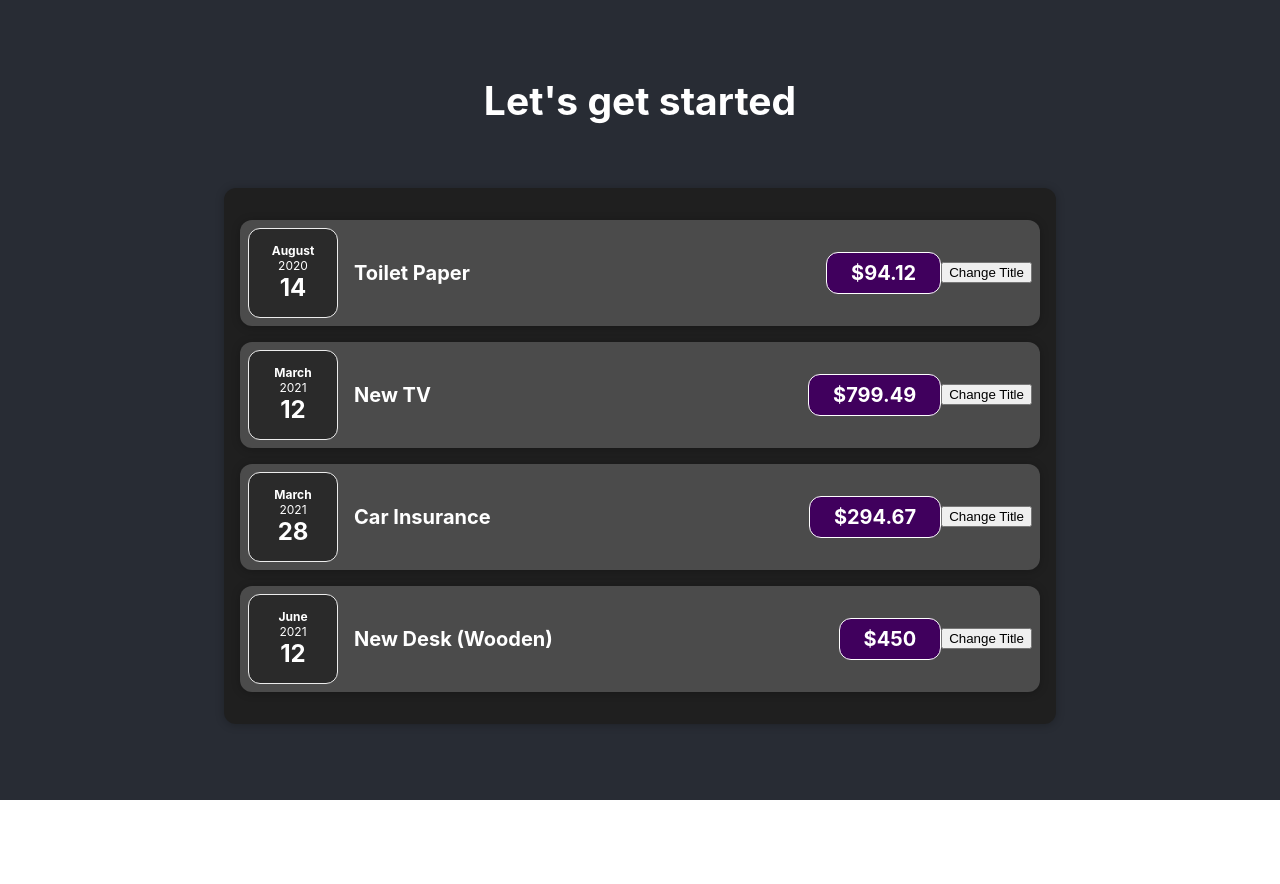
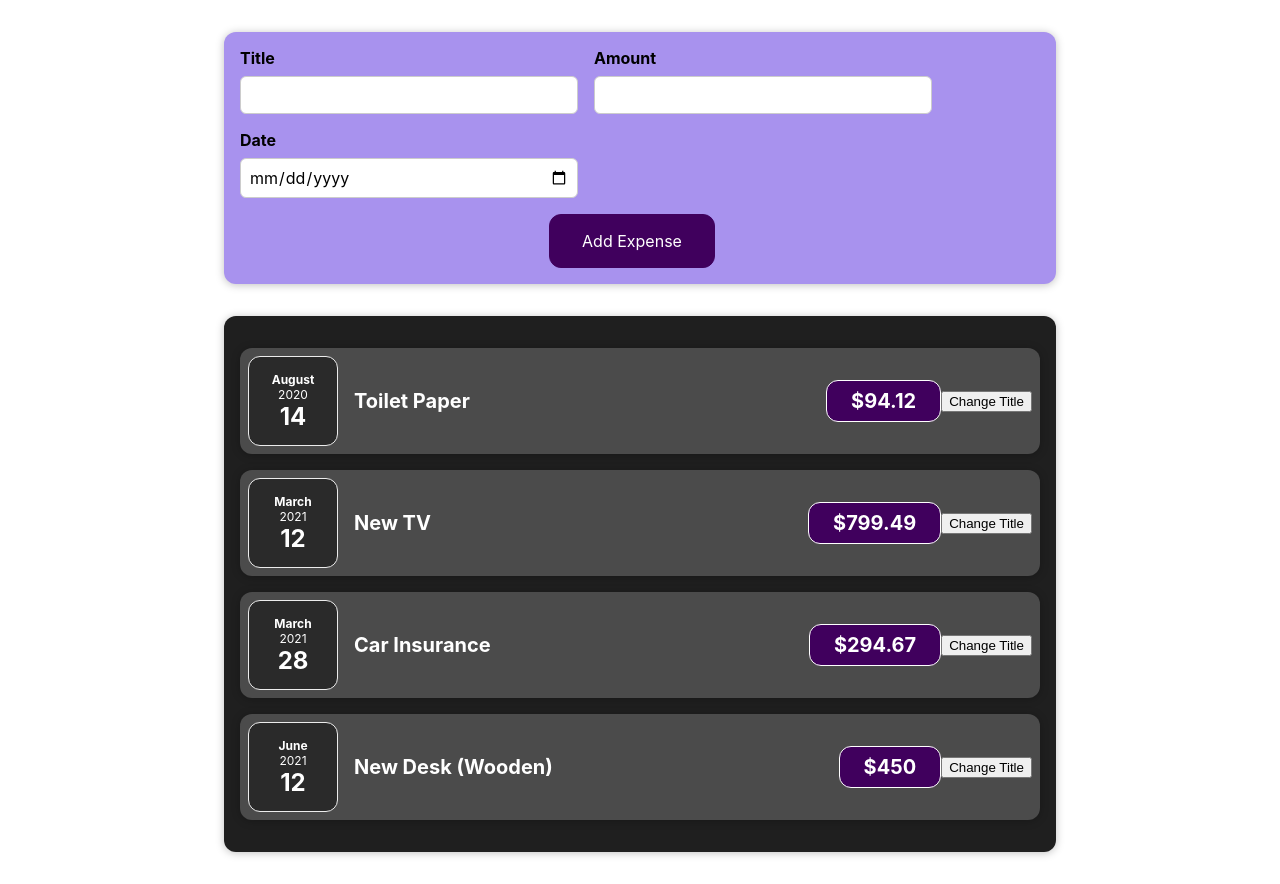
Before and after one commit to Chimoha31/React_fixed, a React (Create React App) app: page / in a window 1280 px wide. Before the commit the page ends 800 px from the top, so only its background shows below. Built offline with nearby package versions, Linux system fonts and the light colour scheme.

Commit message:
create useState hook for each form.

```diff
--- a/src/App.js
+++ b/src/App.js
@@ -1,6 +1,7 @@
 // import logo from './logo.svg';
 import './App.css';
 import Expenses from "./components/Expenses/Expenses";
+import NewExpense from "./components/NewExpense/NewExpense";
 
 
 const App = () => {
@@ -27,10 +28,9 @@
   ];
 
   return (
-    <div className="App-header">
-      <h2>Let's get started</h2>
-     <Expenses items={expenses}></Expenses>
-
+    <div>
+      <NewExpense />
+     <Expenses items={expenses} />
     </div>
   );
 };
--- a/src/components/NewExpense/ExpenseForm.js
+++ b/src/components/NewExpense/ExpenseForm.js
@@ -1,12 +1,48 @@
-import React from "react";
+import React, {useState} from "react";
 
 import "./ExpenseForm.css";
 
 const ExpenseForm = () => {
+const [enteredTitle, setEnteredTitle] = useState('');
+const [enteredAmount, setEnteredAmount] = useState('');
+const[enteredDate, setEnteredDate] = useState('');
 
-  return <form>
-    <div className="new-expense__controls"></div>
-  </form>
-}
+  const titleChangeHandler = (event) => {
+    setEnteredTitle(event.target.value);
+  };
 
-export default "ExpenseForm";
+  const amountChangeHandler = (event) => {
+    setEnteredAmount(event.target.value);
+  };
+
+  const dateChangeHandler = (event) => {
+    setEnteredDate(event.target.value);
+  };
+
+
+  return (
+    <form>
+      <div className="new-expense__controls">
+        <div className="new-expense__control">
+          <label>Title</label>
+          <input type="text" onChange={titleChangeHandler}/>
+        </div>
+        <div className="new-expense__control">
+          <label>Amount</label>
+          <input type="number" min="0.01" step="0.01" onChange={amountChangeHandler}/>
+        </div>
+        <div className="new-expense__control">
+          <label>Date</label>
+          <input type="date" min="2019-01-01" max="2022-12-31" />
+        </div>
+      </div>
+
+        <div classNme="new-expense__actions">
+          <button type="submit" onChange={dateChangeHandler}>Add Expense</button>
+        </div>
+
+    </form>
+  );
+};
+
+export default ExpenseForm;
--- a/src/components/NewExpense/NewExpense.js
+++ b/src/components/NewExpense/NewExpense.js
@@ -1,11 +1,14 @@
 import React from 'react';
-import "./Expense.css";
+import ExpenseForm from "./ExpenseForm";
+
+import "./NewExpense.css";
 
 const NewExpense = () => {
-  return <div className="new-expense">
-    {/* <form></form> */}
+  return(
+  <div className="new-expense">
+    <ExpenseForm />
   </div>
-
+  );
 }
 
 
```
